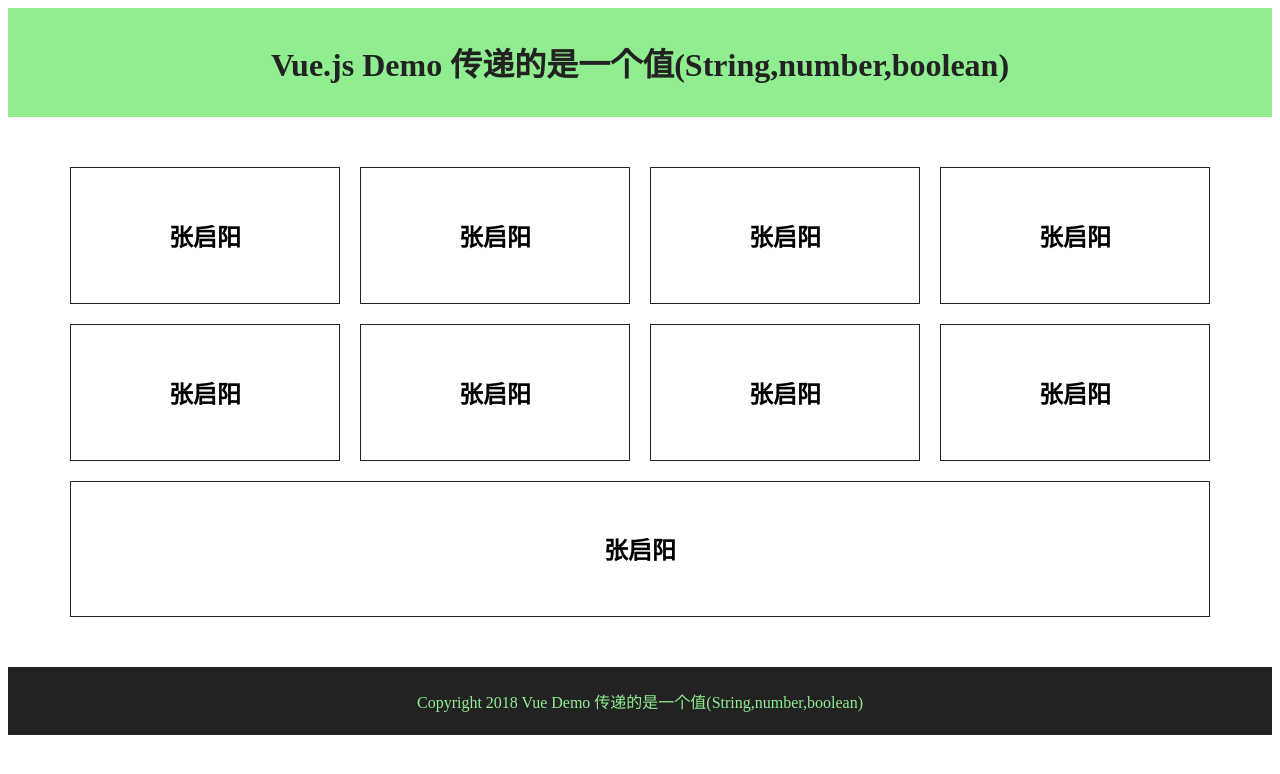
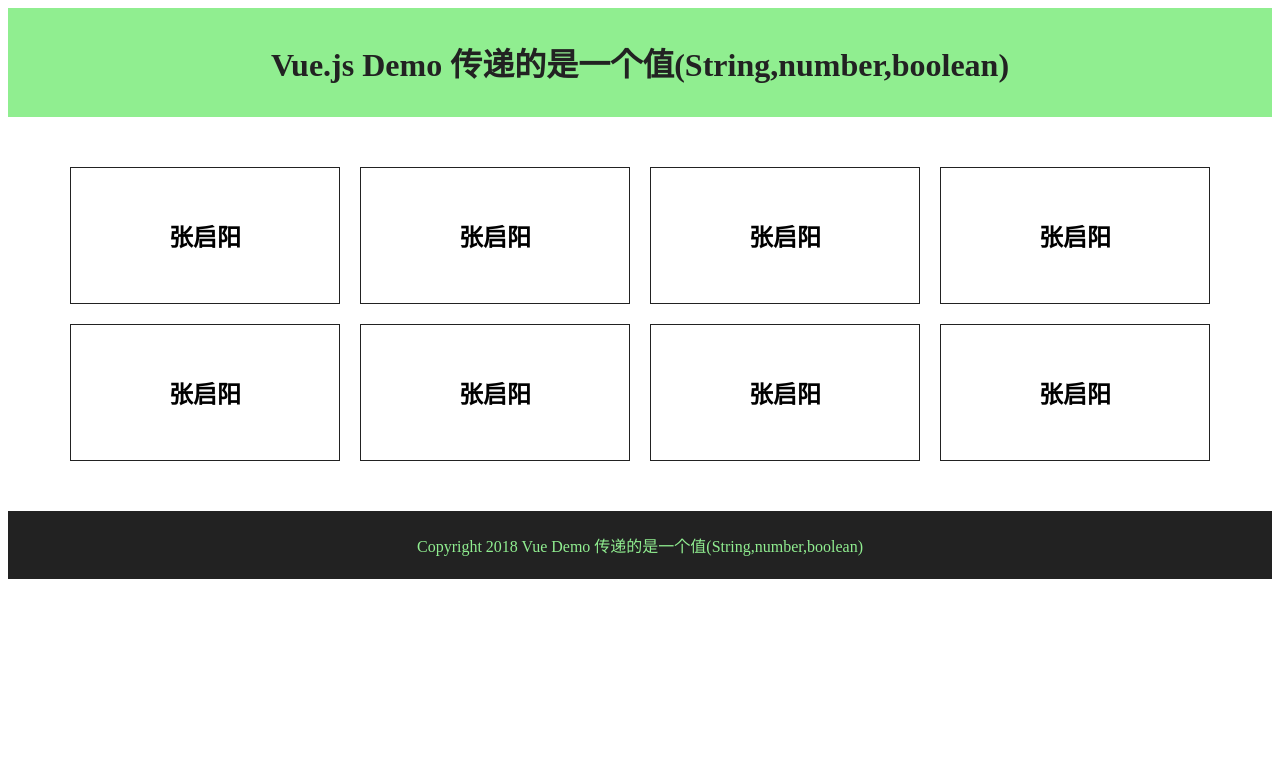
Before and after one commit to zhang-qiyang/myvue, a Vue app: page / in a window 1280 px wide. Shown: the top 774 px of the page. Built offline with nearby package versions, Linux system fonts and the light colour scheme.

Commit message:
值传递

```diff
--- a/src/App.vue
+++ b/src/App.vue
@@ -16,7 +16,6 @@ export default {
   data(){
     return {
       users:[
-        {name:"张启阳",position:"java开发",show:false},
         {name:"张启阳",position:"java开发",show:false},
         {name:"张启阳",position:"java开发",show:false},
         {name:"张启阳",position:"java开发",show:false},
```
